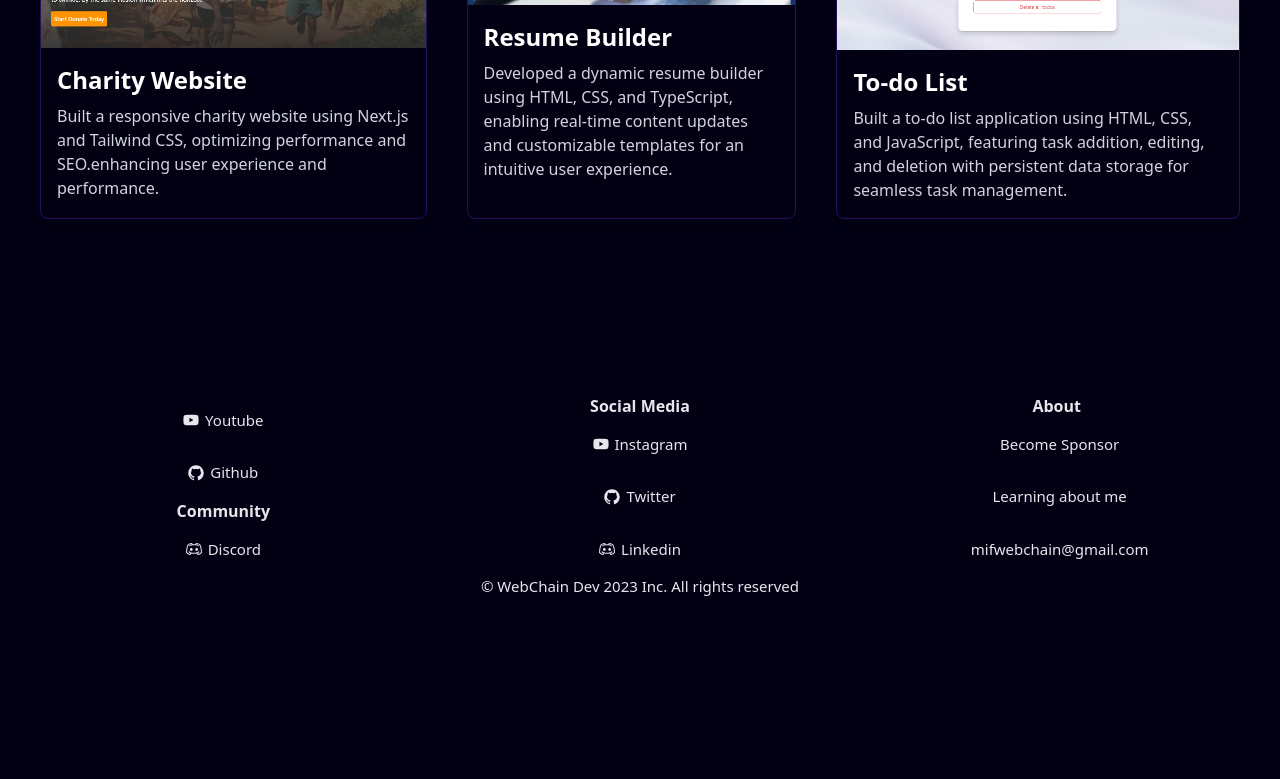
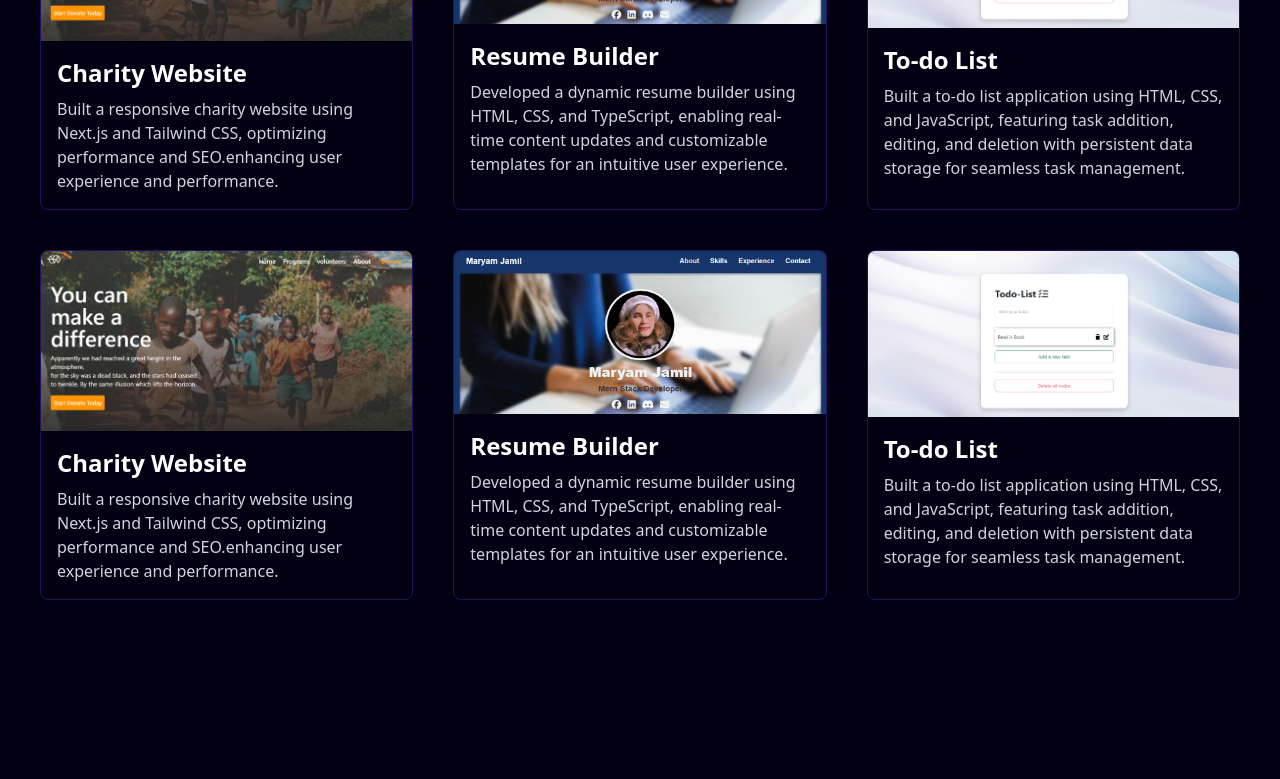
Before and after one commit to MaryamJami1/my-portfolio, a Next.js app: page / in a window 1280 px wide. Shown: the part 3161-3940 px from the top of the page. Before the commit the page ends 3794 px from the top, so only its background shows below. Built offline with nearby package versions, Linux system fonts and the light colour scheme; a web font is replaced by a local one.

Commit message:
project section

```diff
--- a/components/project.tsx
+++ b/components/project.tsx
@@ -10,7 +10,22 @@ const Projects = () => {
       <h1 className="text-[40px] font-semibold text-transparent bg-clip-text bg-gradient-to-r from-purple-500 to-cyan-500 py-20">
         My Projects
       </h1>
-      <div className="h-full w-full flex flex-col md:flex-row gap-10 px-10">
+      <div className="h-full w-full grid grid-cols-1 md:grid-cols-2 lg:grid-cols-3 gap-10 px-10 ">
+        <ProjectCard
+          src="/charity.png"
+          title="Charity Website"
+          description="Built a responsive charity website using Next.js and Tailwind CSS, optimizing performance and SEO.enhancing user experience and performance. "
+        />
+        <ProjectCard
+          src="/resume-builder.png"
+          title="Resume Builder"
+          description="Developed a dynamic resume builder using HTML, CSS, and TypeScript, enabling real-time content updates and customizable templates for an intuitive user experience."
+        />
+        <ProjectCard
+          src="/to-do.png"
+          title="To-do List"
+          description="Built a to-do list application using HTML, CSS, and JavaScript, featuring task addition, editing, and deletion with persistent data storage for seamless task management."
+        />
         <ProjectCard
           src="/charity.png"
           title="Charity Website"
```
Also changed, not shown: public/to-do.png.
